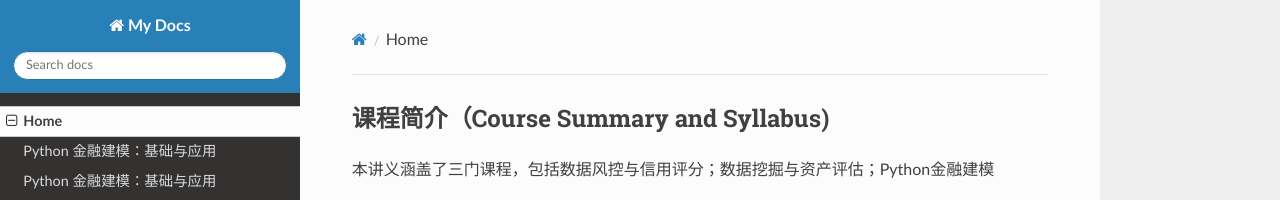
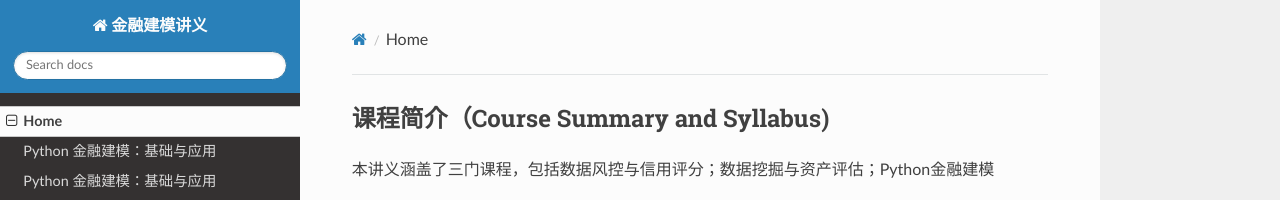
Before and after one commit to sihtyh/draft_textbook, an MkDocs documentation site: the page built from docs/index.md, in a window 1280 px wide. Shown: the top 200 px of the page. Built offline with MkDocs 1.6.1, drawn with Linux system fonts in a browser that asks for light colours; nearby versions of some CDN libraries.

Commit message:
Add files via upload

```diff
--- a/mkdocs.yml
+++ b/mkdocs.yml
@@ -1,3 +1,3 @@
-site_name: My Docs
+site_name: 金融建模讲义
 theme:
   name: readthedocs
```
